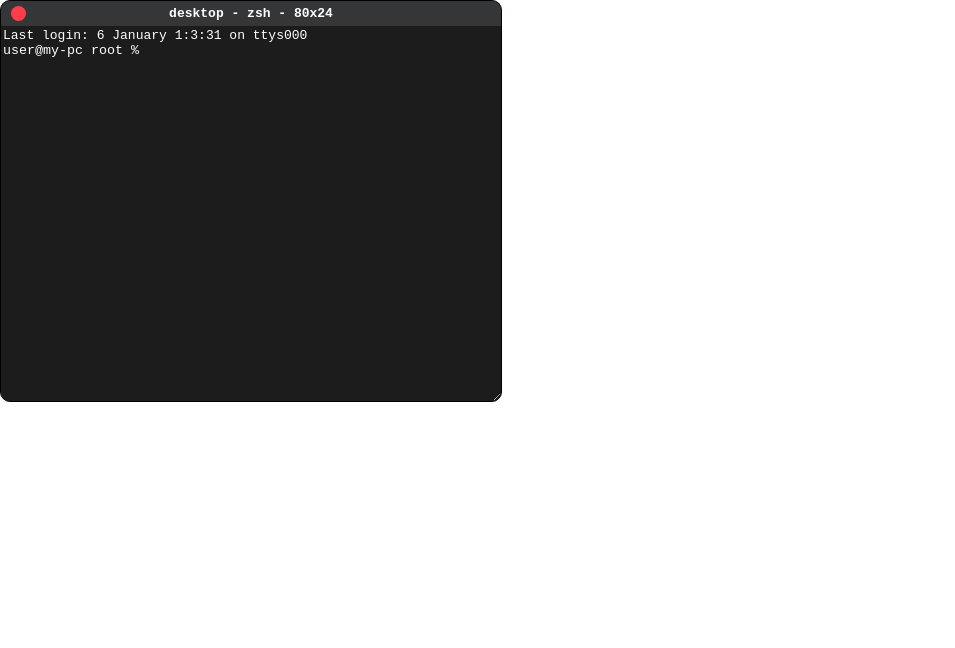
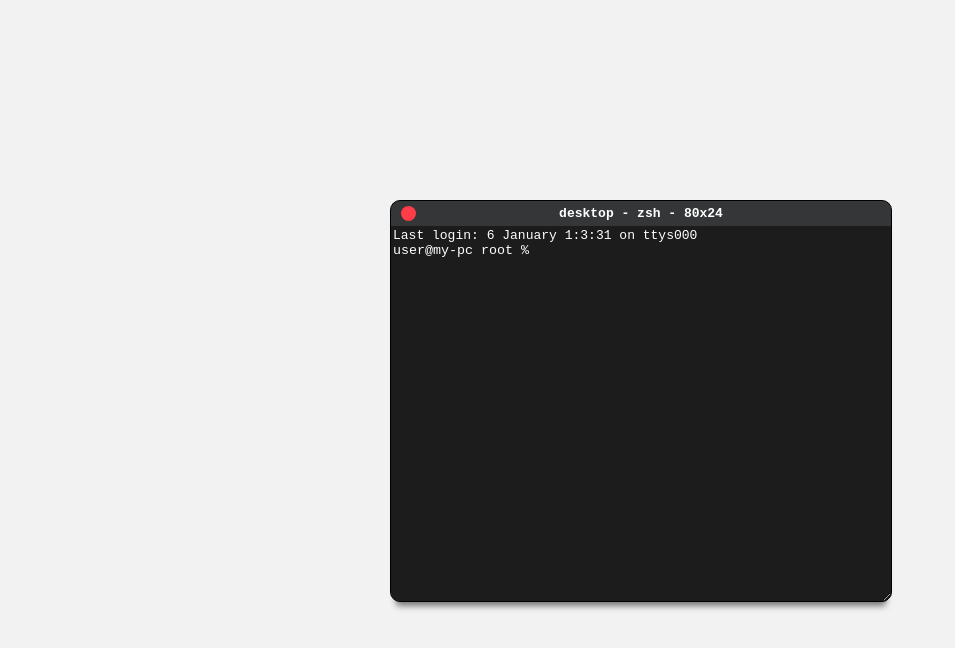
Before and after one commit to Rafarache/web-terminal, a React (Create React App) app: page / in a window 1280 px wide. Shown: the top 648 px of the page, without its empty margins (0-955 px from the left). Built offline with nearby package versions, Linux system fonts and the light colour scheme.

Commit message:
Fix style and position

```diff
--- a/src/App.css
+++ b/src/App.css
@@ -1,6 +1,8 @@
 body {
     width: 100vw;
     height: 100vh;
+
+    background-color: #f2f2f2;
 }
 
 .unselectable {
@@ -10,3 +12,7 @@ body {
     -ms-user-select: text;
     user-select: text;
    }
+
+.app {
+    height: 100vh;
+}
--- a/src/App.js
+++ b/src/App.js
@@ -8,7 +8,9 @@ import './App.css';
 
 function App() {
   return (
-   <Terminal></Terminal>
+      <div className="app">
+          <Terminal></Terminal>
+      </div>
   );
 }
 
--- a/src/components/css/terminalStyle.css
+++ b/src/components/css/terminalStyle.css
@@ -13,6 +13,10 @@
 
     min-width: 400px;
     min-height: 300px;
+
+    -webkit-box-shadow: 0 10px 6px -6px #777;
+    -moz-box-shadow: 0 10px 6px -6px #777;
+    box-shadow: 0 10px 6px -6px #777;
 }
 
 .resize {
--- a/src/components/terminal.js
+++ b/src/components/terminal.js
@@ -8,10 +8,19 @@ import "./css/terminalStyle.css";
 // Components
 import TerminalInputOutput from "./teminalInputOutput"
 
+var w = window.innerWidth;
+var h = window.innerHeight;
+
+
 class Terminal extends React.Component {
   state = {
     date: new Date(),
+    visible: true
   };
+
+  closeWindow = () => {
+      this.setState({visible: false})
+  }
 
   onStart = () => {
     this.setState({ activeDrags: ++this.state.activeDrags });
@@ -23,13 +32,16 @@ class Terminal extends React.Component {
 
   render() {
     const dragHandlers = { onStart: this.onStart, onStop: this.onStop };
+    if(!this.state.visible) {
+        return(<></>)
+    } else {
         return (
-      <Draggable handle="strong" bounds="body" {...dragHandlers}>
+         <Draggable handle="strong" bounds="body" defaultPosition={{x: (w/2 - 500/2), y: (h/2 - 400/2)}} {...dragHandlers}>
            <div className="box no-cursor container resize">
              <strong className="cursor">
                <div className="bar">
                  desktop - zsh - 80x24
-              <div className="close-button unselectable">X</div>
+                 <div className="close-button unselectable" onClick={this.closeWindow}>X</div>
                </div>
              </strong>
              <TerminalInputOutput/>
@@ -38,5 +50,6 @@ class Terminal extends React.Component {
        );
     }
   }
+}
 
 export default Terminal;
```
Also changed, not shown: 2 other files (tests, documents, lock files or other folders). Lines whose indentation alone changed are shown as unchanged.
